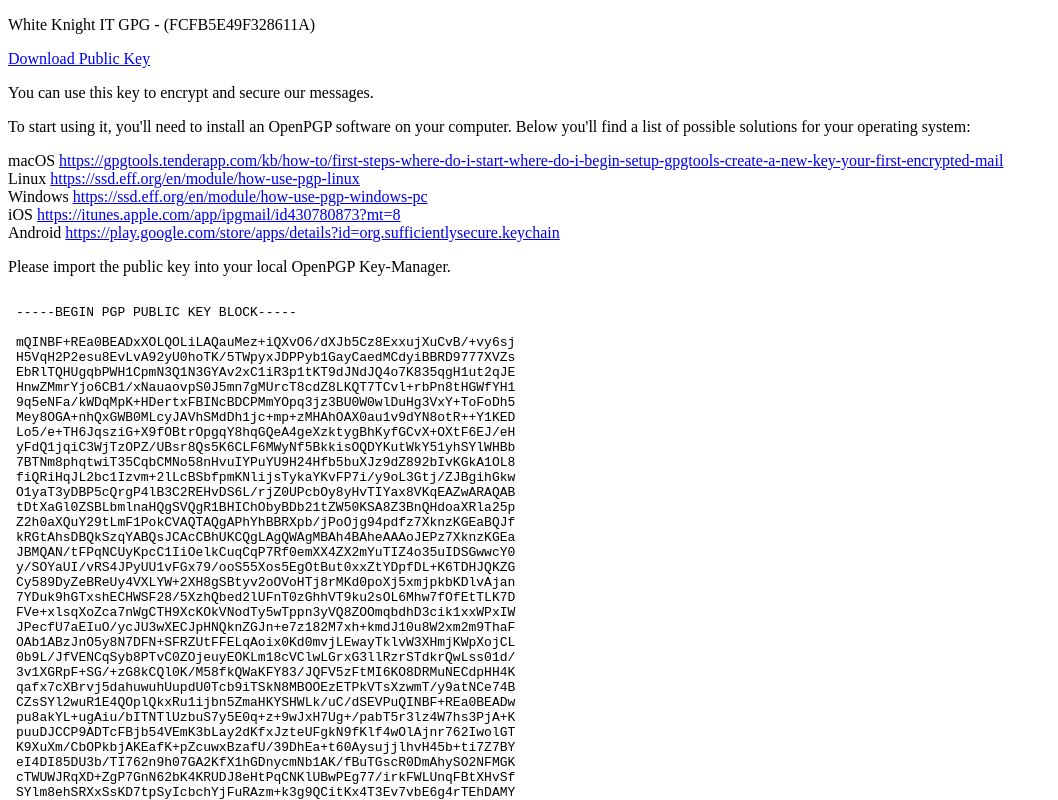
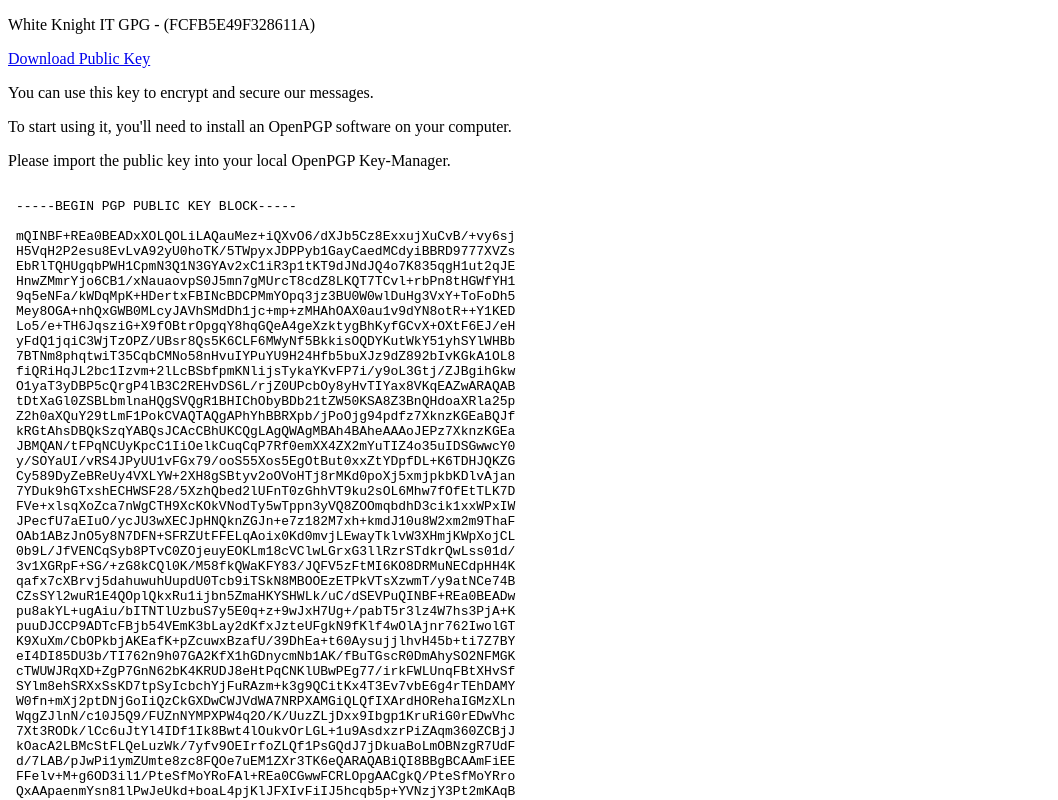
Before and after one commit to White-Knight-IT/gpg-keys, a plain HTML site: page index.html in a window 1280 px wide. Shown: the top 800 px of the page, without its empty margins (0-1058 px from the left). Drawn offline with Linux system fonts and the light colour scheme.

Commit message:
Reduce links

```diff
--- a/index.html
+++ b/index.html
@@ -9,12 +9,7 @@
 <p>White Knight IT GPG - (FCFB5E49F328611A)</p>
 <a href="/pubKeys/White Knight IT GPG (F328611A) – Public.asc" download>Download Public Key</a>
 <p>You can use this key to encrypt and secure our messages.</p>
-<p>To start using it, you'll need to install an OpenPGP software on your computer.  Below you'll find a list of possible solutions for your operating system:</p>
-<p>macOS <a href="https://gpgtools.tenderapp.com/kb/how-to/first-steps-where-do-i-start-where-do-i-begin-setup-gpgtools-create-a-new-key-your-first-encrypted-mail">https://gpgtools.tenderapp.com/kb/how-to/first-steps-where-do-i-start-where-do-i-begin-setup-gpgtools-create-a-new-key-your-first-encrypted-mail</a><br>
-Linux <a href="https://ssd.eff.org/en/module/how-use-pgp-linux">https://ssd.eff.org/en/module/how-use-pgp-linux</a><br>
-Windows <a href="https://ssd.eff.org/en/module/how-use-pgp-windows-pc">https://ssd.eff.org/en/module/how-use-pgp-windows-pc</a><br>
-iOS <a href="https://itunes.apple.com/app/ipgmail/id430780873?mt=8">https://itunes.apple.com/app/ipgmail/id430780873?mt=8</a><br>
-Android <a href="https://play.google.com/store/apps/details?id=org.sufficientlysecure.keychain">https://play.google.com/store/apps/details?id=org.sufficientlysecure.keychain</a></p>
+	<p>To start using it, you'll need to install an OpenPGP software on your computer.</p>
 	<p>Please import the public key into your local OpenPGP Key-Manager.</p>
 
 <iframe id="iFrameGPGKeys" src="/pubKeys/White Knight IT GPG (F328611A) – Public.txt" frameborder="0" height="1000px" width="100%" style="font-size:36px;"></iframe>
```
